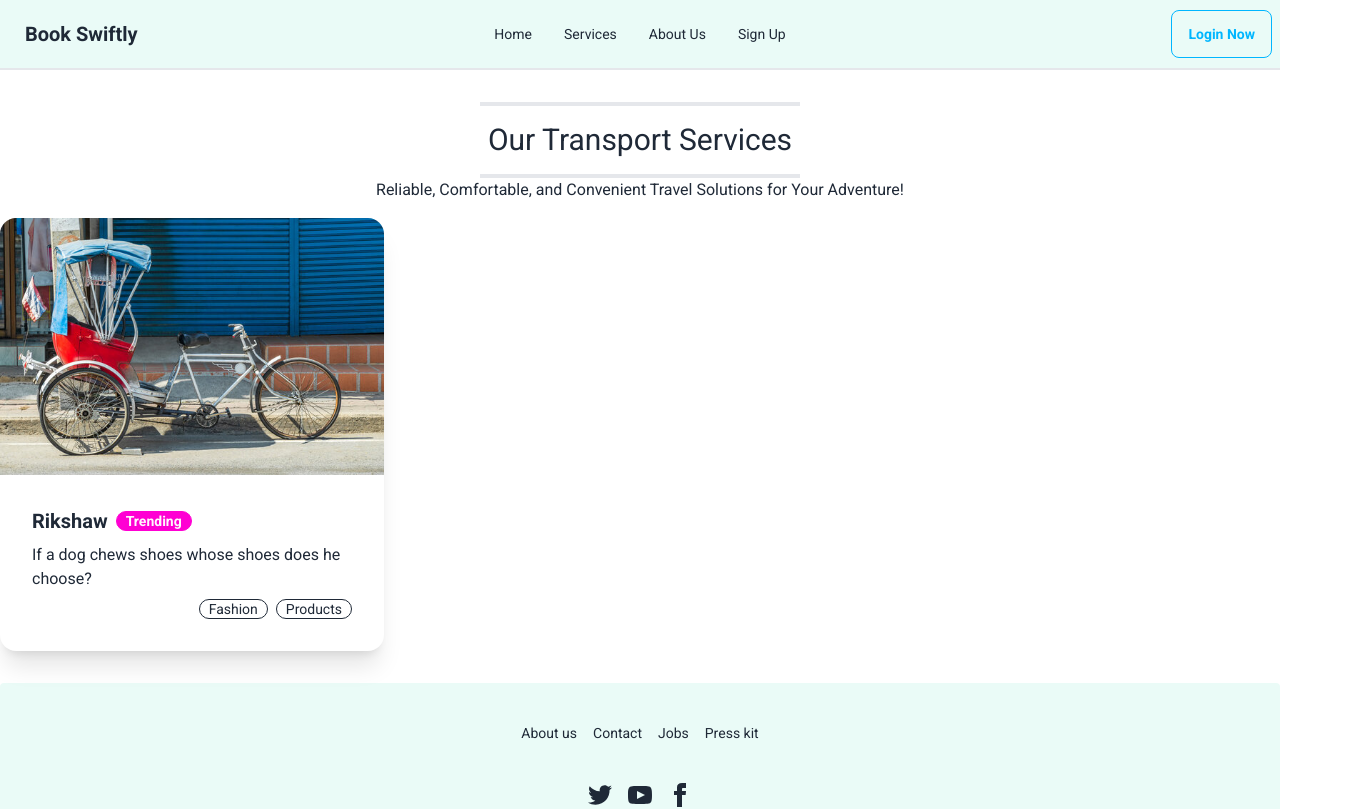
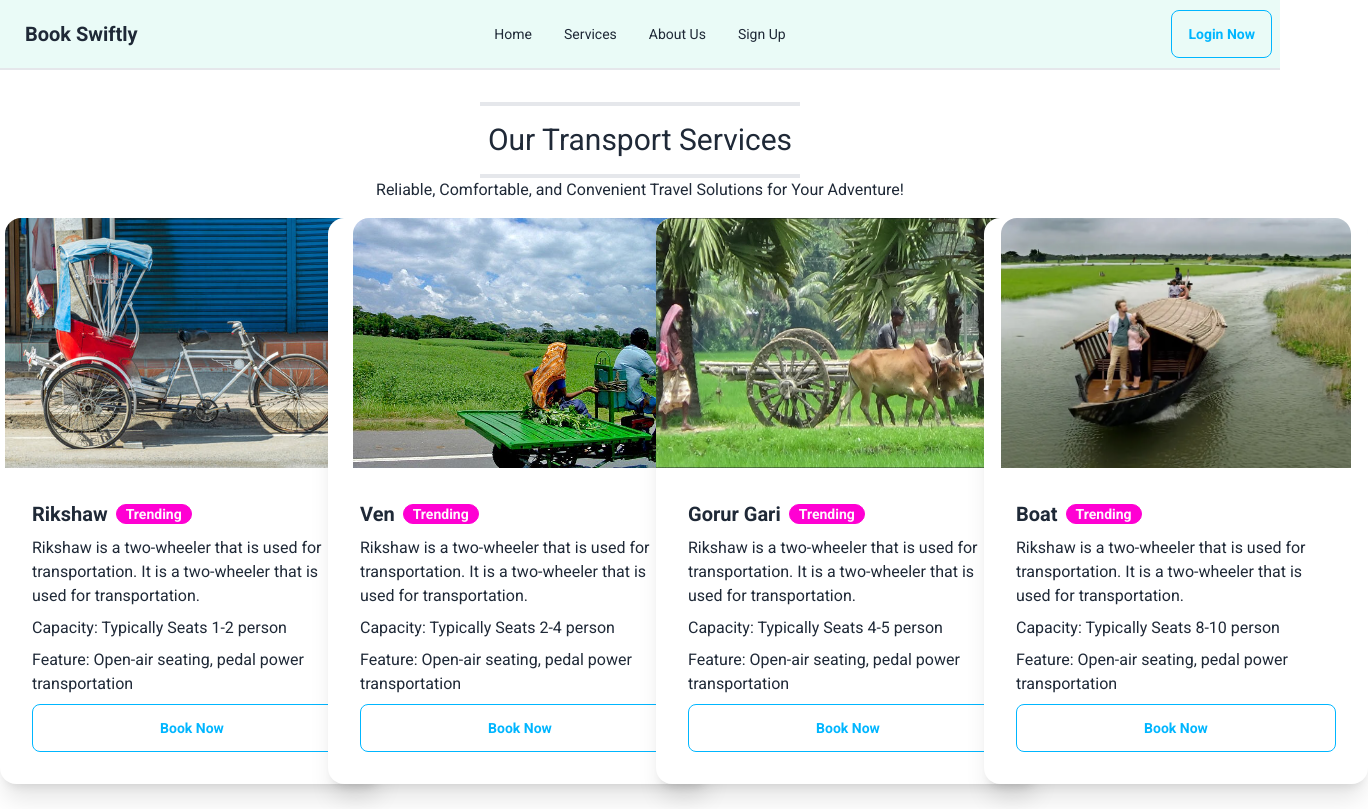
Before and after one commit to mdshakil04/book-Swiftly-client, a React (Vite) app: page /transports in a window 1280 px wide. Shown: the top 809 px of the page, 1368 px wide, since content can reach past the window. Built offline with nearby package versions, Linux system fonts and the light colour scheme; no server answers.

Commit message:
Transport Component Done

```diff
--- a/src/pages/Home/MainServices/Transportation/Transportation.jsx
+++ b/src/pages/Home/MainServices/Transportation/Transportation.jsx
@@ -1,6 +1,9 @@
 /* eslint-disable no-unused-vars */
 import React from "react";
 import rikshaw from "../../../../assets/Images/Transportation/Rikshaw.jpg";
+import GorurGari from "../../../../assets/Images/Transportation/GorurGari.jpg";
+import Boat from "../../../../assets/Images/Transportation/Boat.jpg";
+import Van from "../../../../assets/Images/Transportation/Van.jpg";
 
 const Transportation = () => {
   return (
@@ -12,12 +15,13 @@ const Transportation = () => {
         Reliable, Comfortable, and Convenient Travel Solutions for Your
         Adventure!
       </p>
-      <div>
+      <div className=" md:grid lg:grid-cols-4 md:grid-cols-2 gap-8">
         <div className="card w-96 bg-base-100 shadow-xl">
           <figure>
             <img
+              className=" rounded-t-2xl h-[250px]"
               src={rikshaw}
-              alt="Shoes"
+              alt="Image"
             />
           </figure>
           <div className="card-body">
@@ -25,11 +29,68 @@ const Transportation = () => {
               Rikshaw
               <div className="badge badge-secondary">Trending</div>
             </h2>
-            <p>If a dog chews shoes whose shoes does he choose?</p>
-            <div className="card-actions justify-end">
-              <div className="badge badge-outline">Fashion</div>
-              <div className="badge badge-outline">Products</div>
-            </div>
+            <p>Rikshaw is a two-wheeler that is used for transportation. It is
+                a two-wheeler that is used for transportation.</p>
+            <p>Capacity: Typically Seats 1-2 person</p>
+            <p>Feature: Open-air seating, pedal power transportation</p>
+            <button  className="btn btn-outline btn-info hover:shadow-lg hover:shadow-blue-400">Book Now</button>
+          </div>
+        </div>
+        <div className="card w-96 bg-base-100 shadow-xl">
+          <figure>
+            <img className=" rounded-t-2xl h-[250px]"
+              src={Van}
+              alt="Image"
+            />
+          </figure>
+          <div className="card-body">
+            <h2 className="card-title">
+                Ven
+              <div className="badge badge-secondary">Trending</div>
+            </h2>
+            <p>Rikshaw is a two-wheeler that is used for transportation. It is
+                a two-wheeler that is used for transportation.</p>
+            <p>Capacity: Typically Seats 2-4 person</p>
+            <p>Feature: Open-air seating, pedal power transportation</p>
+            <button  className="btn btn-outline btn-info hover:shadow-lg hover:shadow-blue-400">Book Now</button>
+          </div>
+        </div>
+        <div className="card w-96 bg-base-100 shadow-xl">
+          <figure>
+            <img className=" rounded-t-2xl h-[250px]"
+              src={GorurGari}
+              alt="Image"
+            />
+          </figure>
+          <div className="card-body">
+            <h2 className="card-title">
+              Gorur Gari
+              <div className="badge badge-secondary">Trending</div>
+            </h2>
+            <p>Rikshaw is a two-wheeler that is used for transportation. It is
+                a two-wheeler that is used for transportation.</p>
+            <p>Capacity: Typically Seats 4-5 person</p>
+            <p>Feature: Open-air seating, pedal power transportation</p>
+            <button  className="btn btn-outline btn-info hover:shadow-lg hover:shadow-blue-400">Book Now</button>
+          </div>
+        </div>
+        <div className="card w-96 bg-base-100 shadow-xl">
+          <figure>
+            <img className=" rounded-t-2xl h-[250px]"
+              src={Boat}
+              alt="Image"
+            />
+          </figure>
+          <div className="card-body">
+            <h2 className="card-title">
+              Boat
+              <div className="badge badge-secondary">Trending</div>
+            </h2>
+            <p>Rikshaw is a two-wheeler that is used for transportation. It is
+                a two-wheeler that is used for transportation.</p>
+            <p>Capacity: Typically Seats 8-10 person</p>
+            <p>Feature: Open-air seating, pedal power transportation</p>
+            <button  className="btn btn-outline btn-info hover:shadow-lg hover:shadow-blue-400">Book Now</button>
           </div>
         </div>
       </div>
```
